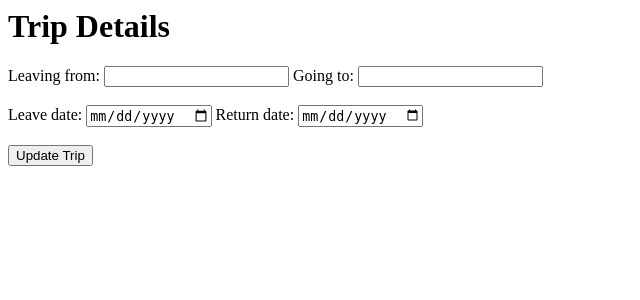
After one commit to moneyesh/TheRoadie, a Flask app: template templates/update-trip.html in a window 1280 px wide. The commit adds this page. Shown: the top 300 px of the page, without its empty margins (0-640 px from the left). Run offline with Flask 2, Linux system fonts and the light colour scheme; the template is opened without the code that fills it, so the values that code supplies are empty.

Commit message:
the update trip is working!

```diff
--- a/model.py
+++ b/model.py
@@ -31,7 +31,7 @@ class ToDo(db.Model):
     list = db.relationship("List", back_populates='to_dos')
 
     def __repr__(self):
-        return f'<Task Table: task_id={self.task_id}, task={self.task}>'
+        return f'<ToDo Table: to_do_id={self.task_id}, to_do={self.to_do}>'
 
 
 class List(db.Model):
--- a/server.py
+++ b/server.py
@@ -74,7 +74,7 @@ def dashboard():
     user = crud.get_user_by_email(logged_in_email)
     trips = crud.get_trips_by_userid(user.user_id)
     soonest_trip = ""
-    countdown = None
+    countdown = None #TODO take off the minutes
     for trip in trips:
 
         if trip.leave_date > date.today():
@@ -84,7 +84,8 @@ def dashboard():
                 soonest_trip = trip.to_dest
     # print(soonest_trip)
     # print(countdown)
-    #TODO: Test on 12/23 that next trip is in countdown
+    #TODO: Test on 12/23 that next trip is in countdown -- 12/23: appears to be working. Need to check again on 12/31 that a new trip shows
+    #TODO fix count down timer to either have the time or remove it
     return render_template("user_dashboard.html", trips=trips, user=user, soonest_trip=soonest_trip, countdown=countdown)
 
 
@@ -94,13 +95,13 @@ def map():
     return render_template("map.html", FRONT_GOOGLE=FRONT_GOOGLE)
 
 
-@app.route("/map", methods=["POST"])
-def map_post():
-    # grabs the information the user puts in for their destination to post to google
-    from_dest = request.json.get('from')
-    to_dest = request.json.get('to')
+# @app.route("/map", methods=["POST"])
+# def map_post():
+#     # grabs the information the user puts in for their destination to post to google
+#     from_dest = request.json.get('from')
+#     to_dest = request.json.get('to')
 
-    return redirect('/map')
+#     return redirect('/map')
 
 
 @app.route("/map/waypoints")
@@ -169,7 +170,7 @@ def create_my_trips():
     to_do = request.json.get('to_do_list_items')
     list_name = request.json.get('list_name')
     print(to_do)
-    logged_in_email = session.get("user_email")
+    logged_in_email = session.get('user_email')
     user = crud.get_user_by_email(logged_in_email)
 
     create_trip = crud.create_trip(leave_date, return_date, to_dest, from_dest, user)
@@ -184,24 +185,50 @@ def create_my_trips():
     return redirect ("/my-trips")
 
 
-# @app.route("/my-trips/upcoming-trips") #TODO: combine with the my trips
-# def upcoming_trip():
+@app.route("/update", methods=['POST'])
+def update():
+    upcoming_trip = request.form.get("future_trip")
+    trip = crud.get_trips_by_tripid(upcoming_trip)
+    # trip_id = trip.trip_id
 
-#     logged_in_email = session.get("user_email")
-#     user = crud.get_user_by_email(logged_in_email)
-#     trips = crud.get_trips_by_userid(user.user_id)
+    return render_template('update-trip.html', trip=trip)
 
-#     trip_list = []
-#     today = date.today()
-#     print(today)
-#     for trip in trips:
-#         if trip.leave_date > today:
-#             print(trip)
-#             trip_list.append(trip)
+@app.route("/update/<trip_id>", methods=['POST'])
+def update_trip(trip_id):
+    trip = crud.get_trips_by_tripid(trip_id)
+    to_dest_to_update = request.form.get("to")
+    from_dest_to_update = request.form.get("from")
+    leave_date_to_update = request.form.get("depart_date")
+    return_date_to_update = request.form.get("return_date")
+    trip.to_dest = to_dest_to_update
+    trip.from_dest = from_dest_to_update
+    trip.leave_date = leave_date_to_update
+    trip.return_date = return_date_to_update
 
+    db.session.commit()
+    flash("Your trip has been updated successfully!")
+    return redirect('/my-trips')
 
-#     return render_template("upcoming_trips.html", trips=trip_list)
+@app.route("/update/to-do", methods=['POST'])
+def update_to_do():
 
+    id = request.json["task_id"]
+    name = request.json["task"]
+    to_do = crud.find_to_do_by_id(id)
+    print(to_do)
+    to_do.to_do = name
+    db.session.commit()
+    return "Success"
+
+@app.route("/remove/to-do", methods=['POST'])
+def remove_to_do():
+
+    id = request.json["task_id"]
+    to_do = crud.find_to_do_by_id(id)
+    print(to_do)
+    db.session.delete(to_do)
+    db.session.commit()
+    return "Item Removed"
 
 @app.route("/gas-calc")
 def gas():
@@ -209,12 +236,6 @@ def gas():
     return render_template("gas-calc.html")
 
 
-# @app.route("/to-do")
-# def to_do():
-# #returns the to-do template
-#     return render_template("to-do.html")
-
-
 
 if __name__ == "__main__":
     connect_to_db(app)
--- a/static/JS/my-trips.js
+++ b/static/JS/my-trips.js
@@ -1,10 +1,14 @@
 // this click event creates new lines for more to-dos once the button is clicked "+"
+const headers = {
+    'Content-Type': 'application/json'
+}
 document.querySelector("#to-do-list-button").addEventListener('click', (event) => {
 
     const toDoList = document.querySelector("#to-do-list");
     const toDoContainer = document.createElement('div')
     toDoContainer.setAttribute('class', 'to-do-container')
     const newToDoItem = document.createElement("input");
+    newToDoItem.setAttribute('required','')
     newToDoItem.setAttribute('class', 'to-do-list-item');
     toDoList.appendChild(toDoContainer);
     toDoContainer.appendChild(newToDoItem)
@@ -12,7 +16,7 @@ document.querySelector("#to-do-list-button").addEventListener('click', (event) =
 
     //need something to prevent lines being blank when saving the trip
 
-    // this is to remove an input box if it's not needed
+    // this is to remove an input box if it's not needed with a remove button
     const removeButton = document.createElement("button");
     toDoContainer.appendChild(removeButton)
     removeButton.innerHTML = "- remove";
@@ -21,8 +25,47 @@ document.querySelector("#to-do-list-button").addEventListener('click', (event) =
     removeButton.addEventListener('click', (event) => {
         console.log('button clicked')
         toDoList.removeChild(toDoContainer)
+    });
+});
+
+// document.querySelector("#update_trip").addEventListener('submit', (evt) => {
+//     evt.preventDefault()
+//     const destination = document.querySelector('#to').value
+//     const origin = document.querySelector('#from').value
+//     const return_date = document.querySelector('#return_date').value
+//     const leave_date = document.querySelector('#leave_date').value
+//     const all_todos = document.querySelectorAll('.update_to_do').map(el => {
+//         return {to_do_id:el.name, to_do_text:el.value}
+//      });
+//      console.log(all_todos)
+// });
+
+function updateToDo(to_do_id) {
+    console.log(to_do_id)
+    const task = document.getElementsByName(to_do_id)[0].value;
+    let body = {task_id:to_do_id, task:task};
+    fetch(`/update/to-do`, {
+        method:'POST',
+        body:JSON.stringify(body),
+        headers:headers
     })
+    .then(response => response.text())
+    .then(data => console.log(data))
 
+}
+
+function removeToDo(to_do_id) {
+    console.log(to_do_id)
+    let body = {task_id:to_do_id};
+    fetch(`/remove/to-do`, {
+        method:'POST',
+        body:JSON.stringify(body),
+        headers:headers
+    })
+    .then(response => response.text())
+    .then(data => console.log(data))
+    document.getElementById("container-"+to_do_id).remove();
+}
 
     // Maybe this can be something that will show when reviewing the to-do list after saving it
     // const checkbox = document.createElement("input");
@@ -32,7 +75,7 @@ document.querySelector("#to-do-list-button").addEventListener('click', (event) =
     // checkbox.value = 'completed';
     // toDoList.appendChild(checkbox);
     // console.log(checkbox)
-});
+
 
 
 document.querySelector("#create-trip").addEventListener('submit', (event) => {
--- a/static/style/style.css
+++ b/static/style/style.css
@@ -37,3 +37,8 @@
     margin-top: 0.5em;
     margin-inline: 0.5em;
 }
+
+.update_to_do {
+    display: flex;
+    margin-bottom: 0.5em;
+}
--- /dev/null
+++ b/templates/update-trip.html
@@ -0,0 +1,47 @@
+{% extends "base.html" %}
+{% block title%} Trip Details {% endblock %}
+
+{% block body %}
+<h1> Trip Details </h1>
+
+<form method="POST" action="/update/{{ trip.trip_id }}" id="update_trip">
+    <div>
+        <label> Leaving from: </label>
+        <input type="text" id="from" name="from" value="{{ trip.from_dest }}"></input>
+
+        <label> Going to: </label>
+        <input type="text" id="to" name="to" value="{{ trip.to_dest }}"></input>
+    </div>
+    <br />
+    <div>
+        <label> Leave date: </label>
+        <input type="date" id="leave_date" name="depart_date" value="{{ trip.leave_date }}"></input>
+
+        <label> Return date: </label>
+        <input type="date" id="return_date" name="return_date" value="{{ trip.return_date }}"></input>
+
+    </div>
+    <br />
+    <div>
+        <button type="submit" id="create-trip">Update Trip</button>
+
+    </div>
+
+</form>
+<div>
+    <p>{% for list in trip.lists %}</p>
+    {% for to_do in list.to_dos %}
+<div id="container-{{ to_do.task_id }}" class="to-do-container">
+    <input value="{{ to_do.to_do }}" class="update_to_do" name="{{ to_do.task_id }}"></input>
+    <button id="{{ to_do.task_id }}" onclick="updateToDo(id)">Update To-Do</button>
+    <button name="{{ to_do.task_id }}" onclick="removeToDo(name)">- Remove</button>
+</div>
+    <button type="button" id="to-do-list-button">+ Add a to-do</button>
+    #TODO create the option to add a to do item on the update page
+
+    {% endfor %}
+    {% endfor %}
+
+</div>
+<script src="/static/JS/my-trips.js"></script>
+{% endblock %}
```
Also changed, not shown: crud.py (+14 -0 lines), templates/map.html (+7 -8 lines), templates/my-trips.html (+10 -10 lines).
